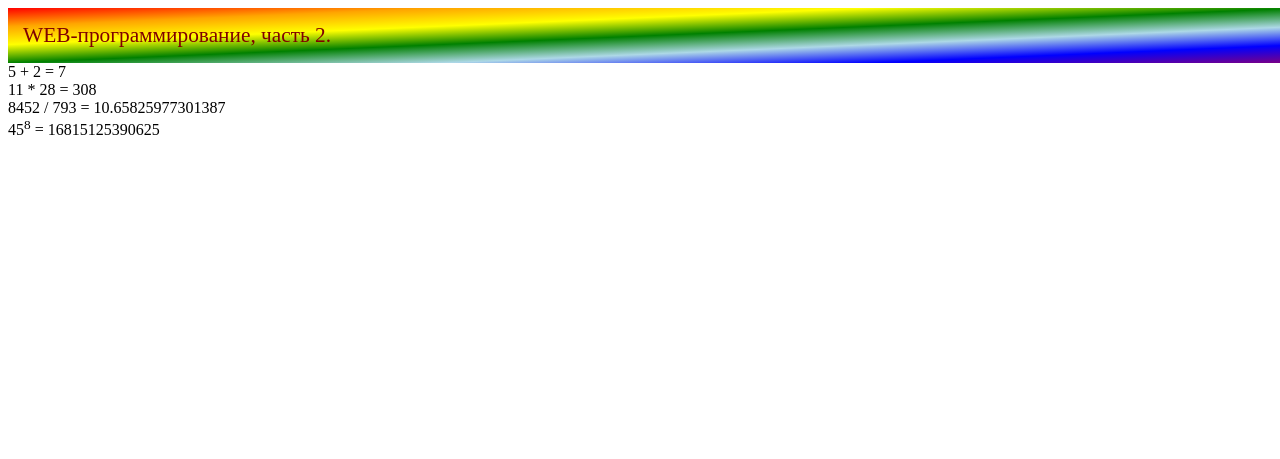
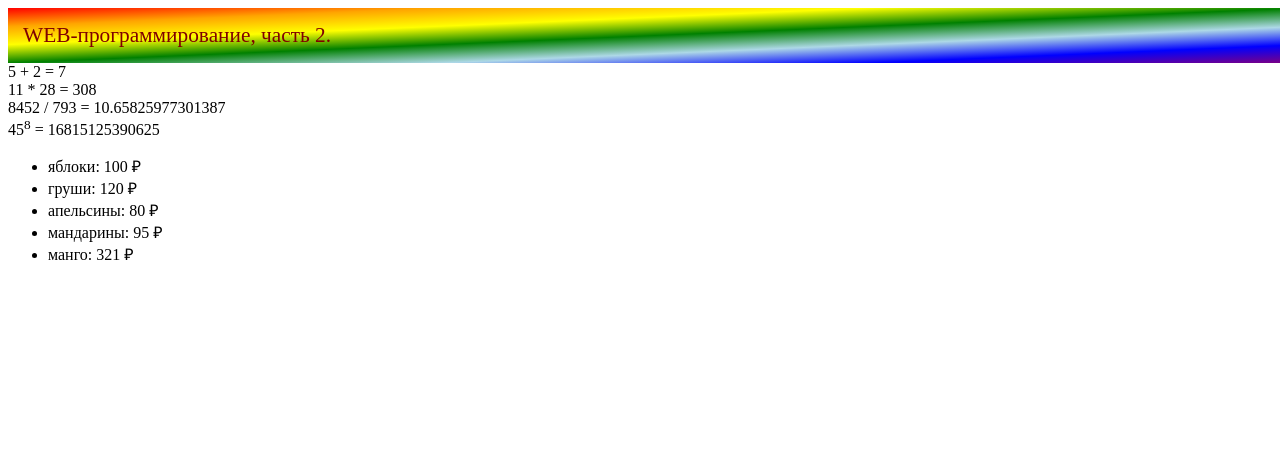
Before and after one commit to kzhavvv/web-programming-labs-2, a Flask app: page /lab2/example in a window 1280 px wide. Shown: the top 459 px of the page. Run offline with Flask 3, Linux system fonts and the light colour scheme.

Commit message:
Цикл в шаблоне

```diff
--- a/app.py
+++ b/app.py
@@ -201,4 +201,11 @@ def example():
     11*28==''
     8452/793==''
     45**(8)==''
-    return render_template('example.html',name=name,group=group,curs=curs,laba=laba)
+    fruits = [
+        {'name':'яблоки', 'price': 100},
+        {'name':'груши', 'price': 120},
+        {'name':'апельсины', 'price': 80},
+        {'name':'мандарины', 'price': 95},
+        {'name':'манго', 'price': 321}
+        ]
+    return render_template('example.html',name=name,group=group,curs=curs,laba=laba,fruits=fruits)
--- a/templates/example.html
+++ b/templates/example.html
@@ -24,6 +24,11 @@
         11 * 28 = {{11 * 28}}<br>
         8452 / 793 = {{8452 / 793}}<br>
         45<sup>8</sup> = {{45**(8)}}<br>
+        <ul>
+            {% for f in fruits %}
+            <li>{{f.name}}: {{f.price}} &#x20bd;</li>
+            {% endfor %}
+        </ul>
     </main>
 
     <footer>
```
